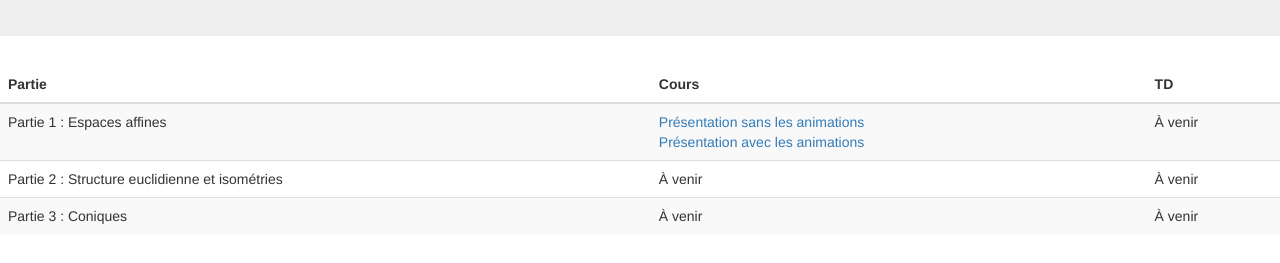
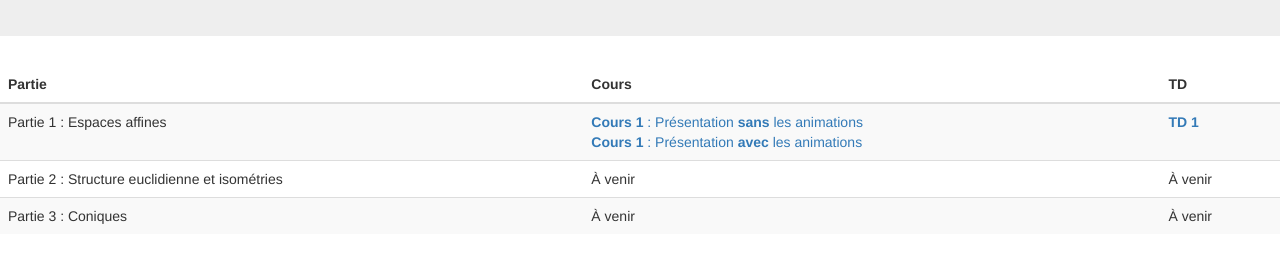
Before and after one commit to aslushnikov/m53lille1, a plain HTML site: page index.html in a window 1280 px wide. Shown: the part 159-422 px from the top of the page. Drawn offline with nearby package versions, Linux system fonts and the light colour scheme.

Commit message:
première version du td1

```diff
--- a/index.html
+++ b/index.html
@@ -27,11 +27,11 @@
       <tr>
         <td>Partie 1 : Espaces affines</td>
         <td>
-          <a href="Cours/M53_2015-16_Cours1_noanim.pdf">Présentation sans les animations</a><br>
-          <a href="Cours/M53_2015-16_Cours1_anim.pdf">Présentation avec les animations</a>
+          <a href="Cours/M53_2015-16_Cours1_noanim.pdf"><b>Cours 1</b> : Présentation <b>sans</b> les animations</a><br>
+          <a href="Cours/M53_2015-16_Cours1_anim.pdf"><b>Cours 1</b> : Présentation <b>avec</b> les animations</a>
         </td>
         <td>
-          À venir
+          <a href="TDs/M53_2015-16_TD1.pdf"><b>TD 1</b></a><br>
         </td>
       </tr>
       <tr>
```
Also changed, not shown: 1 other file.
